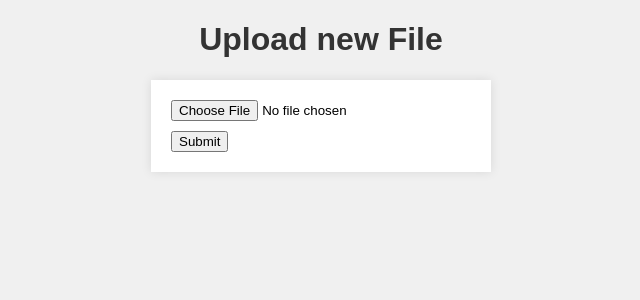
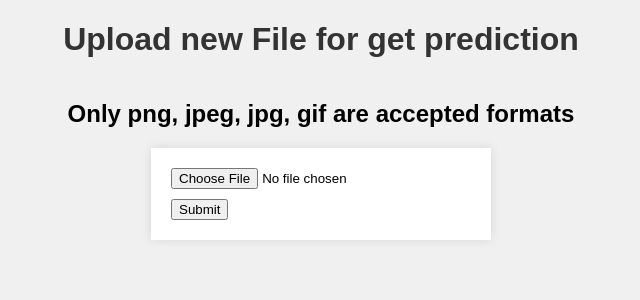
Before and after one commit to EFREI-2024-ADDE92/Groupe3Image, a Flask app: page / in a window 1280 px wide. Shown: the top 300 px of the page, without its empty margins (319-959 px from the left). Run offline with Flask 3, Linux system fonts and the light colour scheme.

Commit message:
AddSomeItemsHTML

```diff
--- a/app.py
+++ b/app.py
@@ -7,7 +7,7 @@ import base64
 from prometheus_client import Counter, generate_latest, REGISTRY
 from ResNet import ResNet9Lighting
 
-model = ResNet9Lighting.load_from_checkpoint('epoch=45-step=4048.ckpt', map_location= {'cuda:0':'cpu'})
+model = ResNet9Lighting.load_from_checkpoint('model.ckpt', map_location= {'cuda:0':'cpu'})
 
 model.eval()
 model.freeze()
--- a/templates/show_image_prediction.html
+++ b/templates/show_image_prediction.html
@@ -36,7 +36,8 @@
 </head>
 <body>
  <div>
- <h1>Upload new File</h1>
+ <h1>Upload new File for get prediction</h1>
+ <h2>Only png, jpeg, jpg, gif are accepted formats</h2>
  <form method="post" enctype="multipart/form-data">
  <input type="file" name="file">
  <input type="submit">
```
Also changed, not shown: mountain1.gif (added).
